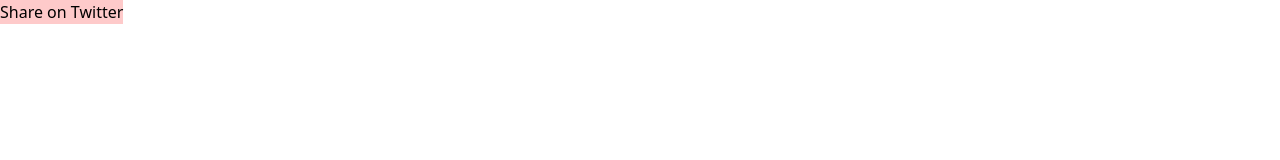
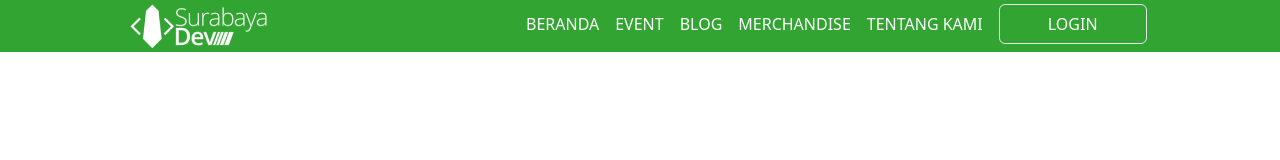
Before and after one commit to surabayadev/web, a website: page public/index.html in a window 1280 px wide. Drawn offline with nearby package versions, Linux system fonts and the light colour scheme; files that its build step writes are made by us from their sources.

Commit message:
Navbar-Atas

```diff
--- a/public/index.html
+++ b/public/index.html
@@ -8,6 +8,15 @@
     <link rel="stylesheet" href="dist/tailwind.css" />
   </head>
   <body>
-    <button class="bg-red-200">Share on Twitter</button>
+    <div class="bg-primary flex"> <img class="ml-32" src="img/logo.png" alt="" srcset="">
+    <a href="#" class="text-white ml-64 my-3">BERANDA</a>
+    <a href="#" class="text-white ml-4 my-3">EVENT</a>
+    <a href="#" class="text-white ml-4 my-3">BLOG</a>
+    <a href="#" class="text-white ml-4 my-3">MERCHANDISE</a>
+    <a href="#" class="text-white ml-4 my-3">TENTANG KAMI</a>
+    <div class="mt-3"><a href="#" class="text-white ml-4 my-3 border py-2 px-12 border-1 font-medium rounded-md ">LOGIN</a></div>
+
+
+    </div>
   </body>
 </html>
--- a/tailwind.config.js
+++ b/tailwind.config.js
@@ -3,7 +3,12 @@ module.exports = {
   mode: "jit",
   darkMode: false, // or 'media' or 'class'
   theme: {
-    extend: {},
+    extend: {
+      colors: {
+        primary : '#31A431'
+
+      }
+    },
   },
   variants: {
     extend: {},
```
Also changed, not shown: public/img/logo.png (added), 1 other file.
